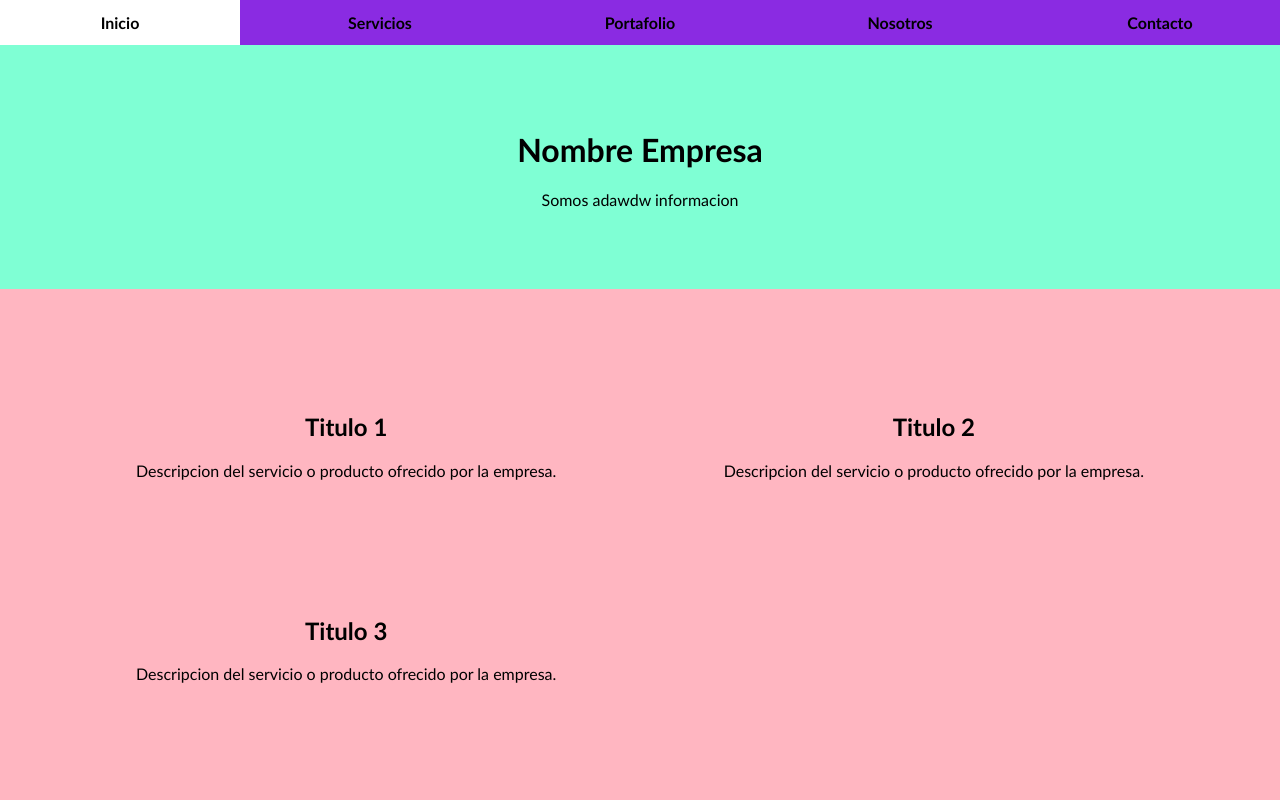
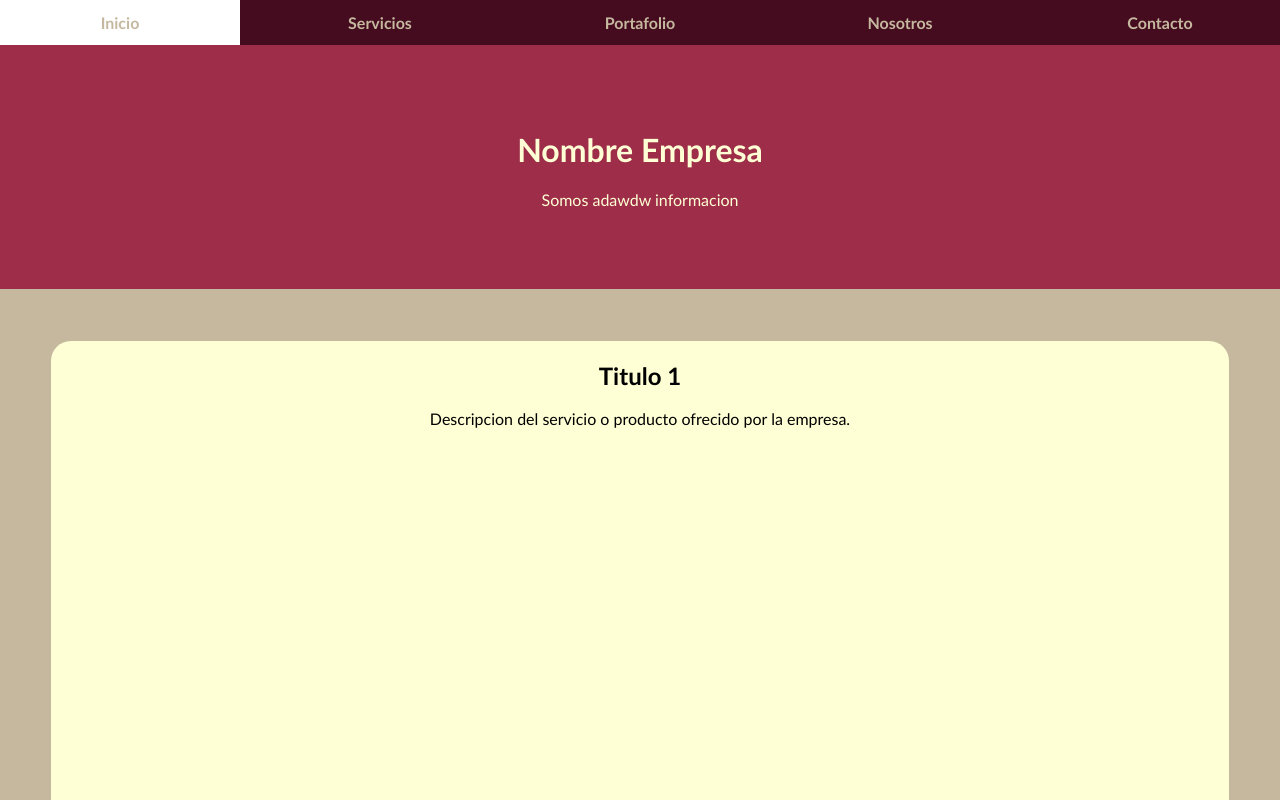
Before and after one commit to JCamro/Labs10IDWEB, a plain HTML site: page index.html in a window 1280 px wide. Drawn offline with Linux system fonts and the light colour scheme.

Commit message:
Tercer commit

```diff
--- a/css/estilos.css
+++ b/css/estilos.css
@@ -26,7 +26,7 @@ nav {
     margin: 0%;
     padding: 0%;
 
-    background-color: blueviolet;
+    background-color: #450b1e;
 
     gap: 20px;
 }
@@ -37,7 +37,7 @@ nav p, a {
     flex: 1;
     font-weight: bold;
     text-decoration: none;
-    color: black;
+    color: #c5b89f;
 }
 
 nav p:hover {
@@ -50,23 +50,21 @@ nav p:hover {
 header{
     margin: 0%;
     padding: 5%;
-    background-color: aquamarine;
+
+    background-color: #9e2d4a;
+
+    color: #feffd4;
 }
 
-.caja-contenido {
-    display: grid;
 
-    grid-template-columns: repeat(2, 1fr);
-    gap: 100px;
-    padding: 8%;
-    background-color: lightpink;
-
-}
 
 footer {
     margin: 0%;
     padding: 2%;
-    background-color: blueviolet;
+
+    background-color: #450b1e;
+
+    color: #feffd4;
 }
 
 
@@ -119,13 +117,13 @@ form button, input, textarea  {
 
     gap: 50px;
 
-    background-color: magenta;
+    background-color: #c5b89f;
 }
 
 .item-grid {
 
-    background-color: lightgray;
-    border-radius: 10px;
+    background-color: #feffd4;
+    border-radius: 20px;
     border: 0px;
 
     width: 100%;
@@ -135,9 +133,23 @@ form button, input, textarea  {
     height: 500px;
 }
 
+.contenido {
+    grid-template-columns: repeat(1, 1fr);
+}
+
+.inicio {
+    max-width: 100%;
+}
+
 .nosotros  {
     grid-template-columns: repeat(auto-fit, minmax(250px, 1fr));
 }
 .equipo {
     height: 350px;
 }
+
+#titulo-nosotros {
+    padding: 2%;
+    margin: 0%;
+    background-color: #feffd4;
+}
--- a/index.html
+++ b/index.html
@@ -19,23 +19,23 @@
     </header>
 
     <main>
-        <section class="caja-contenido">
+        <section class="caja-grid contenido">
 
-            <div class="caja-item">
+            <div class="item-grid inicio">
                 <div class="item-informacion">
                     <h2>Titulo 1</h2>
                     <p>Descripcion del servicio o producto ofrecido por la empresa.</p>
                 </div>
             </div>
 
-            <div class="caja-item">
+            <div class="item-grid inicio">
                 <div class="item-informacion">
                     <h2>Titulo 2</h2>
                     <p>Descripcion del servicio o producto ofrecido por la empresa.</p>
                 </div>
             </div>
 
-            <div class="caja-item">
+            <div class="item-grid inicio">
                 <div class="item-informacion">
                     <h2>Titulo 3</h2>
                     <p>Descripcion del servicio o producto ofrecido por la empresa.</p>
```
Also changed, not shown: nosotros.html (+1 -1 lines), portafolio.html (+3 -0 lines).
